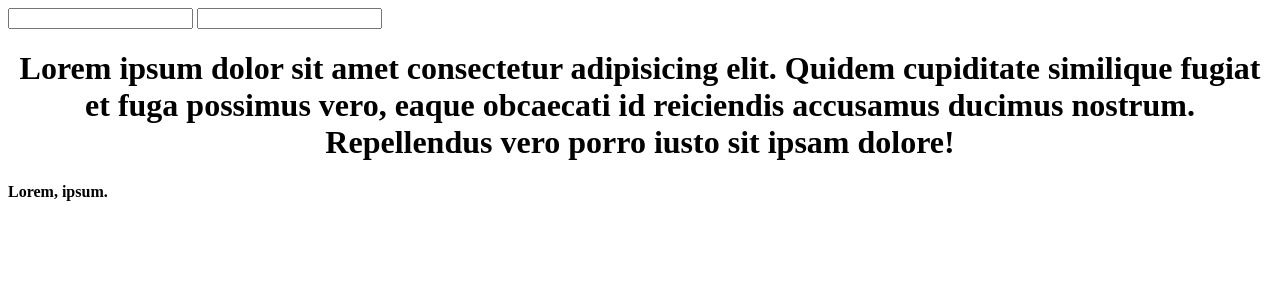
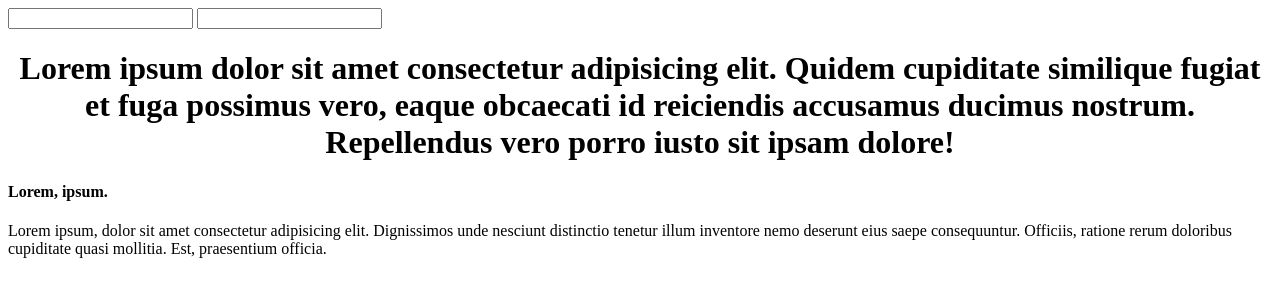
Before and after one commit to rashidsarkar/web-developer-protfolio, a plain HTML site: page index.html in a window 1280 px wide. Drawn offline with Linux system fonts and the light colour scheme.

Commit message:
p tag add

```diff
--- a/index.html
+++ b/index.html
@@ -18,6 +18,12 @@
         ipsam dolore!
       </h1>
       <h4>Lorem, ipsum.</h4>
+      <p>
+        Lorem ipsum, dolor sit amet consectetur adipisicing elit. Dignissimos
+        unde nesciunt distinctio tenetur illum inventore nemo deserunt eius
+        saepe consequuntur. Officiis, ratione rerum doloribus cupiditate quasi
+        mollitia. Est, praesentium officia.
+      </p>
     </form>
   </body>
 </html>
```
